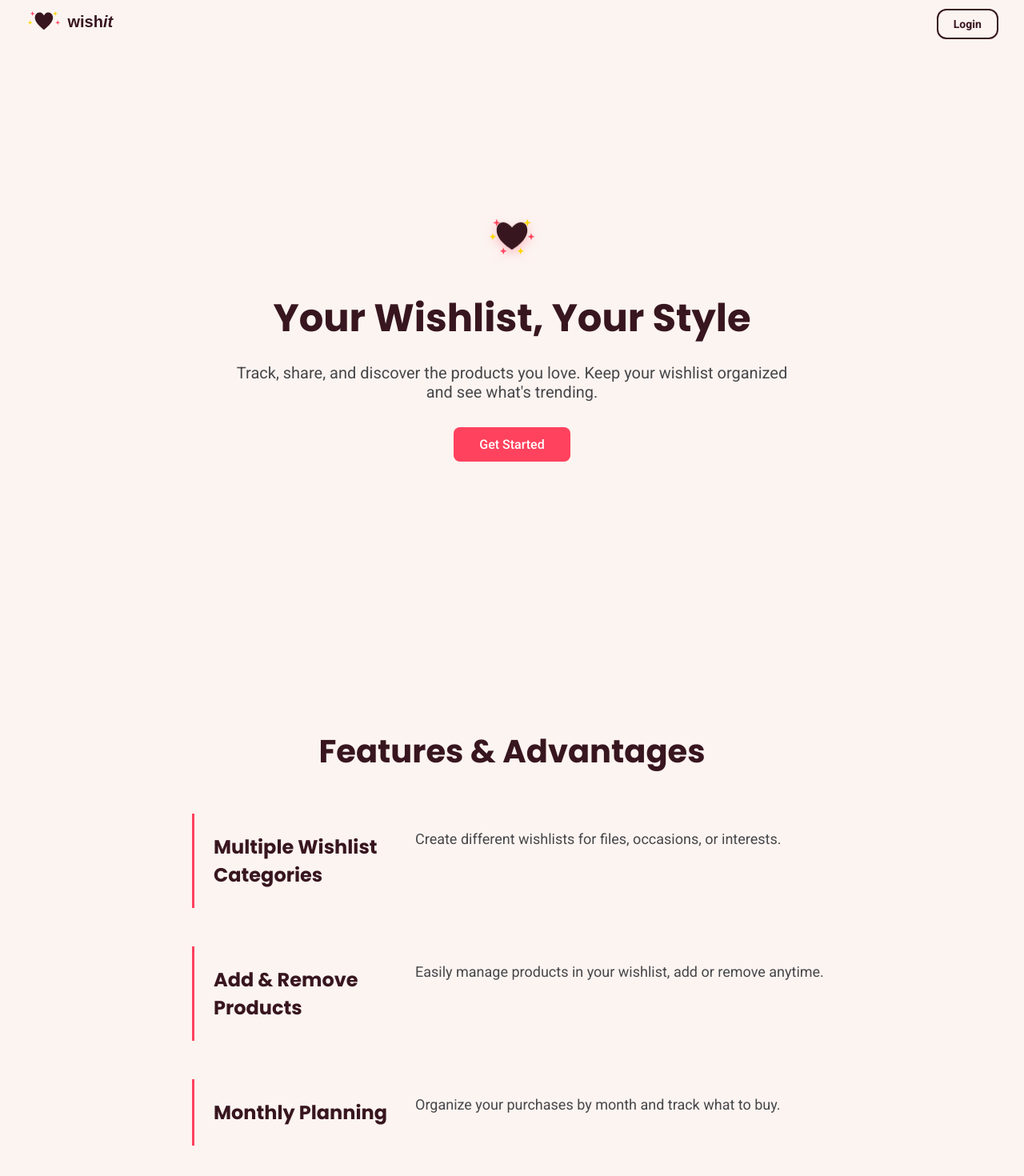
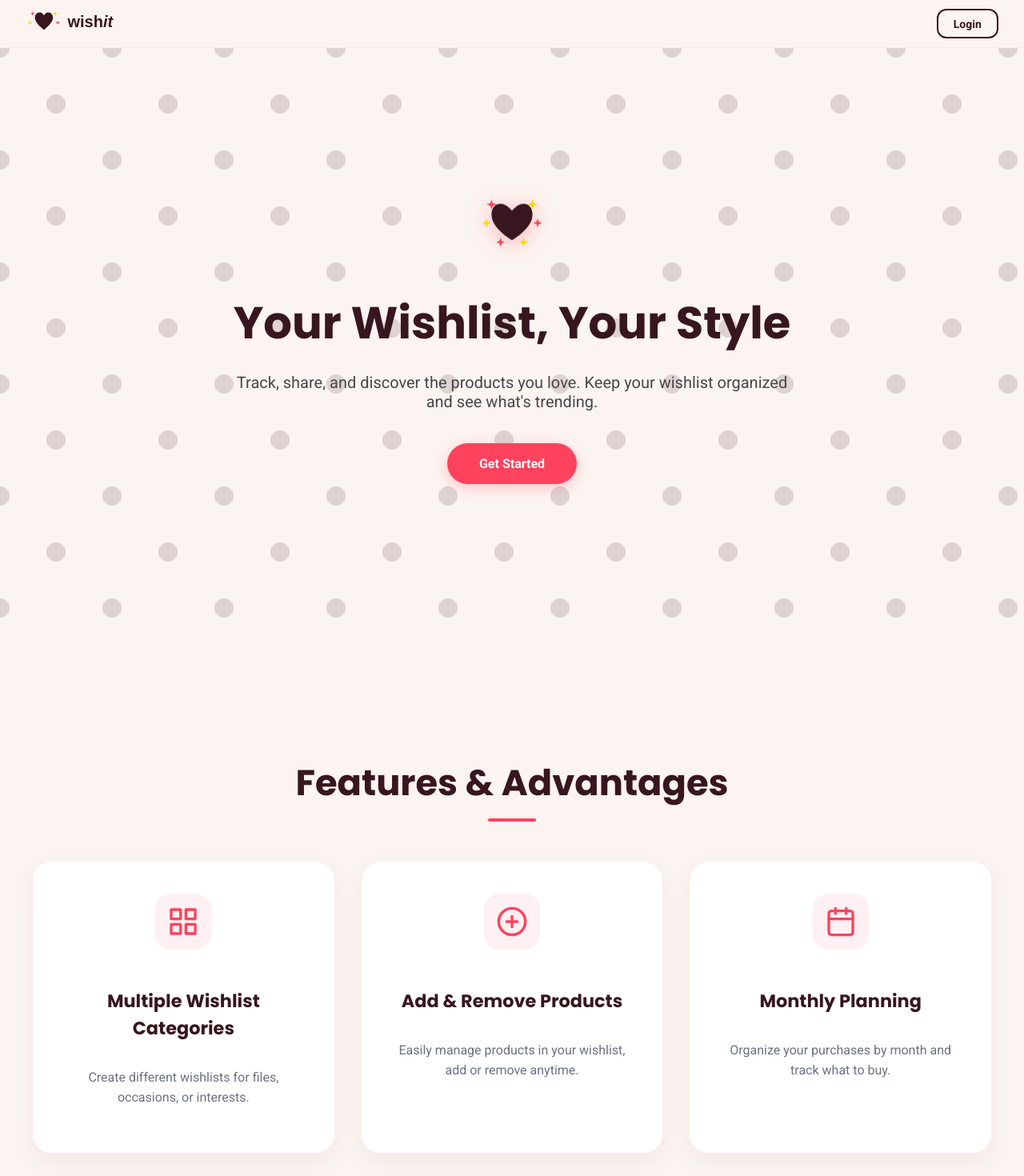
Before and after one commit to tugbayilmaz01/wishlist-frontend, a Next.js app: page /landing in a window 1280 px wide. Shown: the top 1470 px of the page at 80% size. Built offline with nearby package versions, Linux system fonts and the light colour scheme.

Commit message:
redesigned landing page with polka-dot background

```diff
--- a/src/app/landing/LandingPage.module.scss
+++ b/src/app/landing/LandingPage.module.scss
@@ -3,7 +3,6 @@ $accent-color: #ff425d;
 $text-color: #38161f;
 $bg-color: #fcf4f1;
 $section-bg-color: #fcf4f1;
-$cta-text-color: #1b1b1b;
 
 .landingContainer {
   background-color: $bg-color;
@@ -19,14 +18,15 @@ $cta-text-color: #1b1b1b;
     left: 0;
     width: 100%;
     height: 60px;
-    background-color: #fcf4f1;
-    backdrop-filter: blur(6px);
+    background-color: rgba(252, 244, 241, 0.85);
+    backdrop-filter: blur(12px);
     display: flex;
     justify-content: space-between;
     align-items: center;
     padding: 0 2rem;
     box-sizing: border-box;
     z-index: 1000;
+    border-bottom: 1px solid rgba(255, 66, 93, 0.08);
 
     .logo {
       font-weight: 700;
@@ -46,24 +46,33 @@ $cta-text-color: #1b1b1b;
         transition: color 0.3s;
 
         &:hover {
-          color: $primary-color;
+          color: $accent-color;
         }
       }
     }
   }
 
+
   .wishlist {
     height: 90vh;
-    background-color: $section-bg-color;
     display: flex;
     align-items: center;
     justify-content: center;
     text-align: center;
     padding: 0 2rem;
     margin-top: 60px;
+    background-color: $bg-color;
+    background-image:
+      radial-gradient(rgba(56, 22, 31, 0.15) 12%, transparent 12%),
+      radial-gradient(rgba(56, 22, 31, 0.15) 12%, transparent 12%);
+    background-size: 140px 140px;
+    background-position: 0 0, 70px 70px;
+    position: relative;
 
     .wishlistText {
       max-width: 700px;
+      animation: fadeInUp 0.8s ease both;
+      z-index: 2;
 
       .heroIcon {
         margin-bottom: 1.5rem;
@@ -73,91 +82,139 @@ $cta-text-color: #1b1b1b;
 
       .floatingHeart {
         animation: float 3s ease-in-out infinite;
-        filter: drop-shadow(0 4px 6px rgba(255, 66, 93, 0.3));
+        filter: drop-shadow(0 4px 12px rgba(255, 66, 93, 0.35));
       }
 
       h1 {
-        font-size: 3rem;
+        font-size: 3.5rem;
         margin-bottom: 1rem;
         color: $primary-color;
+        font-weight: 800;
       }
 
       p {
         font-size: 1.25rem;
-        margin-bottom: 2rem;
+        margin-bottom: 2.5rem;
         color: #47474a;
+        animation: fadeInUp 0.8s ease 0.15s both;
       }
 
       .ctaButton {
         display: inline-block;
-        padding: 0.75rem 2rem;
+        padding: 1rem 2.5rem;
         background-color: $accent-color;
         color: white;
-        font-weight: 500;
-        border-radius: 0.5rem;
+        font-weight: 600;
+        border-radius: 50px; /* pill shape */
         text-decoration: none;
         transition: transform 0.2s ease, box-shadow 0.3s ease;
+        box-shadow: 0 4px 16px rgba(255, 66, 93, 0.3);
+        animation: fadeInUp 0.8s ease 0.3s both;
 
         &:hover {
-          transform: translateY(-2px);
-          box-shadow: 0 0 12px rgba(155, 108, 255, 0.3);
+          transform: translateY(-3px) scale(1.05);
+          box-shadow: 0 8px 24px rgba(255, 66, 93, 0.4);
+        }
+
+        &:active {
+          transform: scale(0.97);
         }
       }
     }
   }
 
+
   .features {
-    padding: 6rem 2rem;
+    padding: 8rem 2rem;
     max-width: 1200px;
     margin: 0 auto;
     display: flex;
     flex-direction: column;
     align-items: center;
-    background-color: $bg-color;
+    background-color: transparent;
 
     h2 {
-      font-size: 2.5rem;
-      margin-bottom: 3rem;
+      font-size: 2.8rem;
+      margin-bottom: 4rem;
       text-align: center;
       color: $primary-color;
+      font-weight: 800;
+      position: relative;
+
+      &::after {
+        content: '';
+        position: absolute;
+        bottom: -15px;
+        left: 50%;
+        transform: translateX(-50%);
+        width: 60px;
+        height: 4px;
+        background-color: $accent-color;
+        border-radius: 2px;
+      }
     }
 
     .featureList {
-      display: flex;
-      flex-direction: column;
-      gap: 3rem;
+      display: grid;
+      grid-template-columns: repeat(auto-fit, minmax(280px, 1fr));
+      gap: 2rem;
       width: 100%;
-      max-width: 800px;
 
       .featureItem {
+        background: white;
+        padding: 2.5rem 2rem;
+        border-radius: 24px;
+        box-shadow: 0 10px 30px rgba(56, 22, 31, 0.05);
+        border: 1px solid rgba(255, 66, 93, 0.1);
+        transition: transform 0.3s ease, box-shadow 0.3s ease, border-color 0.3s ease;
         display: flex;
-        align-items: flex-start;
-        gap: 2rem;
-        border-left: 3px solid #ff425d;
-        padding-left: 1.5rem;
+        flex-direction: column;
+        align-items: center;
+        text-align: center;
+        animation: fadeInUp 0.6s ease both;
+
+        &:hover {
+          transform: translateY(-10px);
+          box-shadow: 0 20px 40px rgba(255, 66, 93, 0.1);
+          border-color: $accent-color;
+        }
+
+        .iconWrapper {
+          font-size: 2.5rem;
+          color: $accent-color;
+          margin-bottom: 1.5rem;
+          background: #fff0f3;
+          width: 70px;
+          height: 70px;
+          display: flex;
+          align-items: center;
+          justify-content: center;
+          border-radius: 20px;
+        }
 
         h3 {
-          flex: 0 0 220px;
           color: $primary-color;
-          font-size: 1.5rem;
+          font-size: 1.4rem;
+          margin-bottom: 1rem;
+          font-weight: 700;
         }
 
         p {
-          flex: 1;
-          color: #47474a;
-          font-size: 1.125rem;
+          color: #6b7280;
+          font-size: 1rem;
           line-height: 1.6;
         }
       }
     }
   }
 
+
   .footer {
     padding: 3rem 2rem;
     text-align: center;
     background-color: $bg-color;
     color: $text-color;
-    border-top: 1px solid rgba(155, 108, 255, 0.15);
+    border-top: 1px solid rgba(255, 66, 93, 0.12);
 
     .footerHeart {
       display: inline-flex;
@@ -176,15 +233,32 @@ $cta-text-color: #1b1b1b;
     }
   }
 
+
   @keyframes float {
-    0% {
-      transform: translateY(0px);
+    0%   { transform: translateY(0px); }
+    50%  { transform: translateY(-12px); }
+    100% { transform: translateY(0px); }
+  }
+
+  @keyframes fadeInUp {
+    from {
+      opacity: 0;
+      transform: translateY(20px);
     }
-    50% {
-      transform: translateY(-10px);
-    }
-    100% {
-      transform: translateY(0px);
+    to {
+      opacity: 1;
+      transform: translateY(0);
     }
   }
+
+  @keyframes gradientShift {
+    0%   { background-position: 0% 50%; }
+    50%  { background-position: 100% 50%; }
+    100% { background-position: 0% 50%; }
+  }
+
+  @keyframes ctaPulse {
+    0%, 100% { box-shadow: 0 4px 16px rgba(255, 66, 93, 0.3); }
+    50%      { box-shadow: 0 4px 28px rgba(255, 66, 93, 0.5); }
+  }
 }
--- a/src/app/landing/page.tsx
+++ b/src/app/landing/page.tsx
@@ -4,34 +4,41 @@ import Link from "next/link";
 import Image from "next/image";
 import Button from "@/components/Button/Button";
 import styles from "./LandingPage.module.scss";
+import { FiGrid, FiPlusCircle, FiCalendar, FiMessageCircle, FiTrendingUp } from "react-icons/fi";
 
 interface Feature {
   title: string;
   description: string;
+  icon: React.ReactNode;
 }
 
 const features: Feature[] = [
   {
     title: "Multiple Wishlist Categories",
+    icon: <FiGrid />,
     description:
       "Create different wishlists for files, occasions, or interests.",
   },
   {
     title: "Add & Remove Products",
+    icon: <FiPlusCircle />,
     description:
       "Easily manage products in your wishlist, add or remove anytime.",
   },
   {
     title: "Monthly Planning",
+    icon: <FiCalendar />,
     description: "Organize your purchases by month and track what to buy.",
   },
   {
     title: "Social Influence",
+    icon: <FiMessageCircle />,
     description:
       "Comment on other users' wishlists and influence their choices.",
   },
   {
     title: "Trending Products",
+    icon: <FiTrendingUp />,
     description:
       "Discover popular products that many users are adding to their wishlists.",
   },
@@ -61,8 +68,8 @@ export default function LandingPage() {
             <Image
               src="/icon.svg"
               alt="Heart"
-              width={60}
-              height={60}
+              width={80}
+              height={80}
               className={styles.floatingHeart}
             />
           </div>
@@ -82,6 +89,7 @@ export default function LandingPage() {
         <div className={styles.featureList}>
           {features.map((f, idx) => (
             <div key={idx} className={styles.featureItem}>
+              <div className={styles.iconWrapper}>{f.icon}</div>
               <h3>{f.title}</h3>
               <p>{f.description}</p>
             </div>
```
